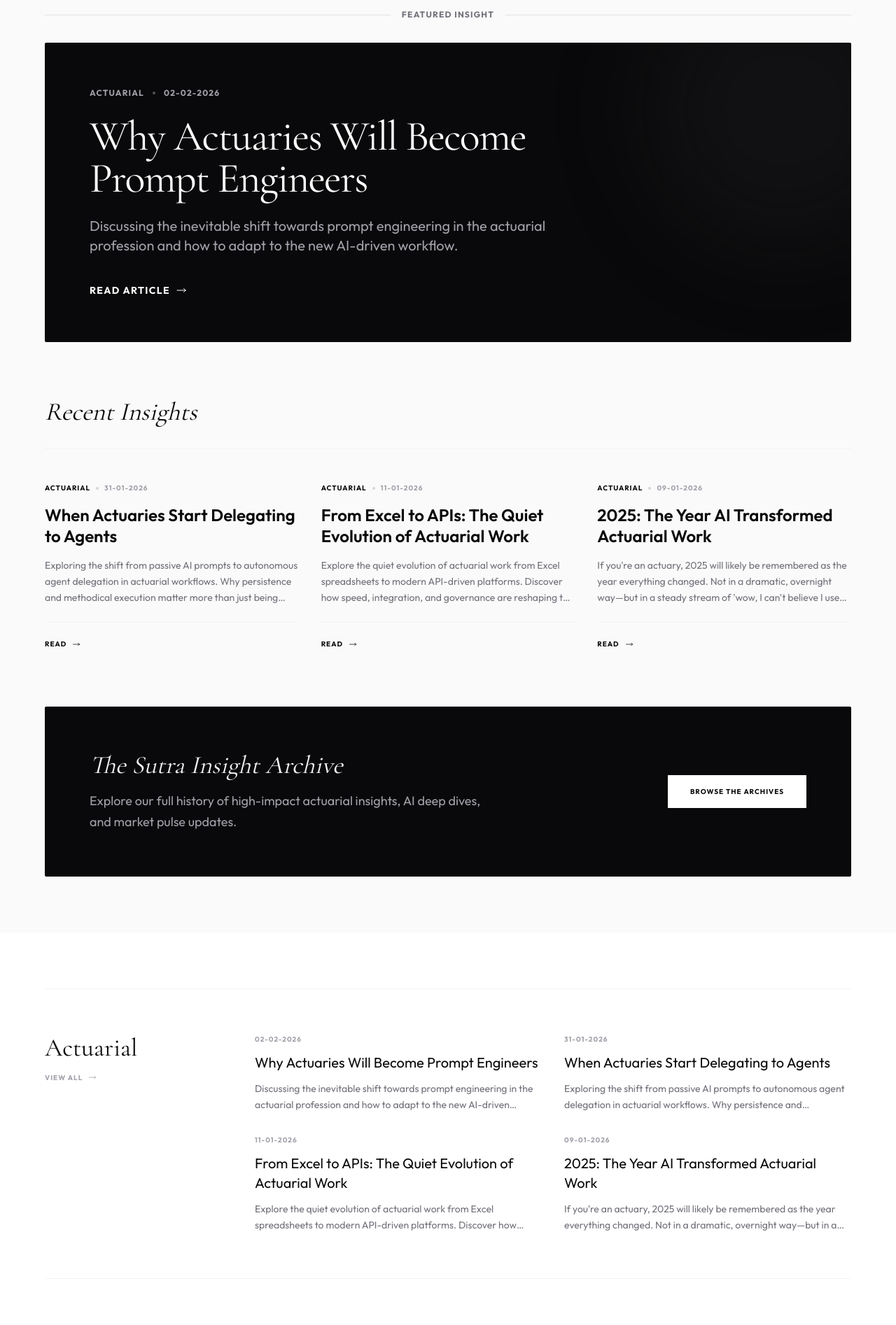
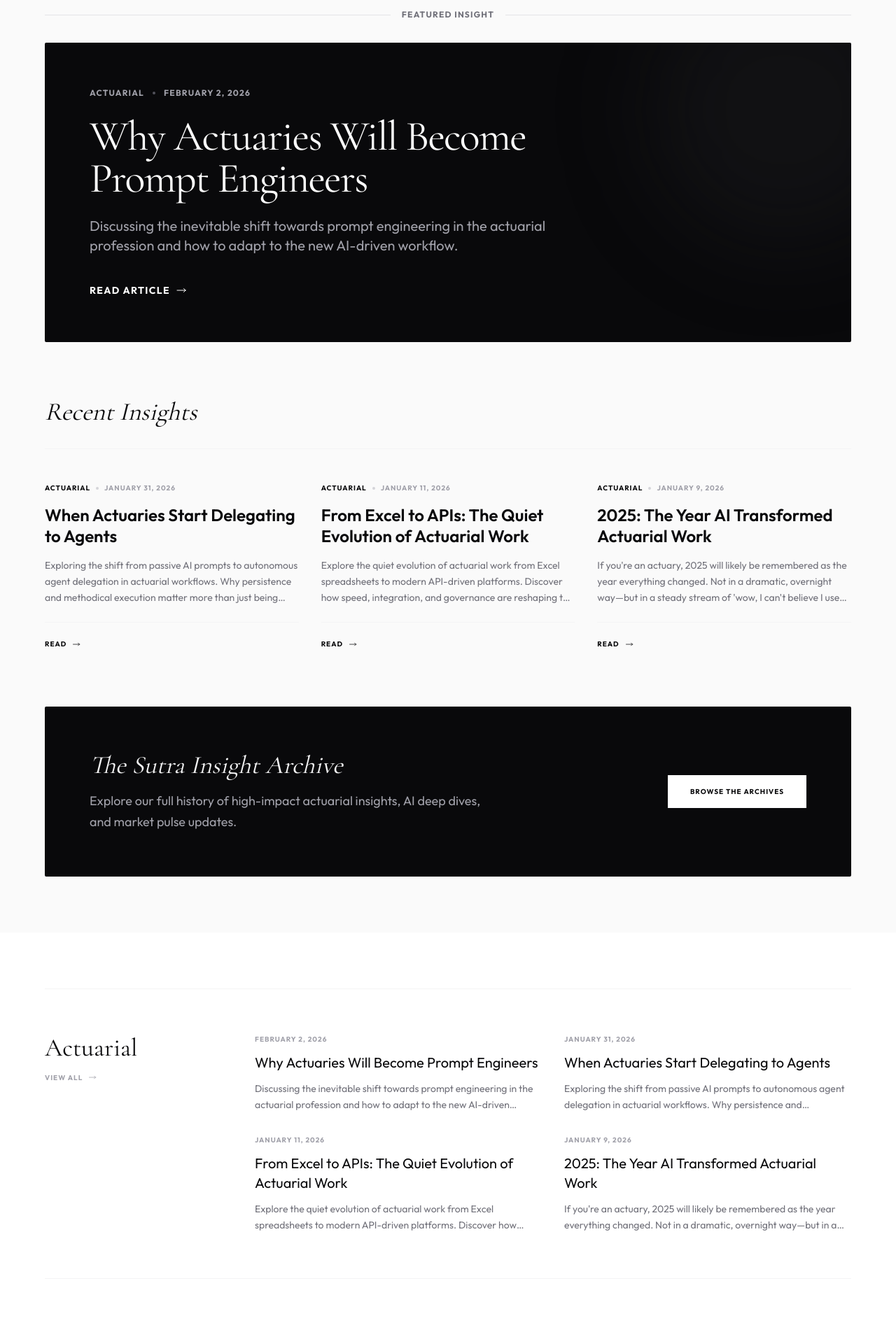
Before and after one commit to RohanYashraj/sutra-a-simple-actuarial-blog, a Next.js app: page / in a window 1280 px wide. Shown: the part 620-2514 px from the top of the page at 70% size. Built offline with nearby package versions, Linux system fonts and the light colour scheme; no server answers.

Commit message:
fixed date

```diff
--- a/app/archive/[type]/[slug]/page.tsx
+++ b/app/archive/[type]/[slug]/page.tsx
@@ -67,6 +67,10 @@ export default async function BroadcastViewPage({
           <p className="text-[10px] font-bold uppercase tracking-[0.2em]">Back to {type.replace(/-/g, ' ')} Archive</p>
         </Link>
         <header className="mb-12">
+          <h1 className="font-cormorantGaramond text-5xl md:text-6xl text-zinc-950 leading-tight mb-8">
+            {title}
+          </h1>
+          <div className="h-1 w-20 bg-zinc-900 mb-6"></div>
           <span className="text-[10px] font-bold uppercase tracking-[0.2em] text-zinc-400 mb-4 block">
             {new Date(publishedAt).toLocaleDateString('en-US', {
               weekday: 'long',
@@ -75,10 +79,6 @@ export default async function BroadcastViewPage({
               year: 'numeric'
             })}
           </span>
-          <h1 className="font-cormorantGaramond text-5xl md:text-6xl text-zinc-950 leading-tight mb-8">
-            {title}
-          </h1>
-          <div className="h-1 w-20 bg-zinc-900"></div>
         </header>
 
         <div className="prose prose-zinc prose-lg max-w-none">
--- a/components/ArticleGrid.tsx
+++ b/components/ArticleGrid.tsx
@@ -3,6 +3,7 @@
 import Link from "next/link"
 import { ArrowLongRightIcon } from "@heroicons/react/24/outline"
 import { sanitizeSlug } from "@/lib/slug"
+import { formatDate } from "@/lib/utils"
 import { useEffect, useRef } from "react"
 import gsap from "gsap"
 import { ScrollTrigger } from "gsap/ScrollTrigger"
@@ -56,7 +57,7 @@ const ArticleGrid = ({ articles, title = "Recent Insights" }: Props) => {
                <div className="flex items-center gap-2 text-[10px] font-bold uppercase tracking-widest text-zinc-400">
                  <span className="text-zinc-950">{article.category}</span>
                  <span className="w-1 h-1 rounded-full bg-zinc-300"></span>
-                 <span>{article.date}</span>
+                 <span>{formatDate(article.date)}</span>
                </div>
 
                <Link href={`/${sanitizeSlug(article.category)}/${article.id}`}>
--- a/components/CategorySection.tsx
+++ b/components/CategorySection.tsx
@@ -3,6 +3,7 @@
 import Link from "next/link"
 import { ArrowLongRightIcon } from "@heroicons/react/24/outline"
 import { sanitizeSlug } from "@/lib/slug"
+import { formatDate } from "@/lib/utils"
 import { useEffect, useRef } from "react"
 import gsap from "gsap"
 import { ScrollTrigger } from "gsap/ScrollTrigger"
@@ -60,7 +61,7 @@ const CategorySection = ({ category, articles }: Props) => {
         <div className="lg:col-span-3 grid grid-cols-1 md:grid-cols-2 gap-8">
           {articles.map((article) => (
              <article key={article.id} className="group flex flex-col gap-3">
-               <span className="text-[10px] font-bold uppercase tracking-widest text-zinc-400">{article.date}</span>
+               <span className="text-[10px] font-bold uppercase tracking-widest text-zinc-400">{formatDate(article.date)}</span>
 
                <Link href={`/${sanitizeSlug(article.category)}/${article.id}`}>
                  <h3 className="text-xl font-medium text-zinc-950 group-hover:text-zinc-600 transition-colors">
--- a/components/FeaturedArticle.tsx
+++ b/components/FeaturedArticle.tsx
@@ -3,6 +3,7 @@
 import Link from "next/link"
 import { ArrowLongRightIcon } from "@heroicons/react/24/outline"
 import { sanitizeSlug } from "@/lib/slug"
+import { formatDate } from "@/lib/utils"
 import { useEffect, useRef } from "react"
 import gsap from "gsap"
 import { ScrollTrigger } from "gsap/ScrollTrigger"
@@ -51,7 +52,7 @@ const FeaturedArticle = ({ article }: Props) => {
            <div className="flex items-center gap-3 text-xs font-bold uppercase tracking-widest text-zinc-400">
              <span>{article.category}</span>
              <span className="w-1 h-1 rounded-full bg-zinc-600"></span>
-             <span>{article.date}</span>
+             <span>{formatDate(article.date)}</span>
            </div>
 
            <h2 className="font-cormorantGaramond text-4xl md:text-6xl font-medium leading-none tracking-tight group-hover:text-zinc-300 transition-colors">
--- /dev/null
+++ b/lib/utils.ts
@@ -0,0 +1,10 @@
+export const formatDate = (dateString: string): string => {
+    const [day, month, year] = dateString.split('-')
+    const date = new Date(`${year}-${month}-${day}`)
+
+    return new Intl.DateTimeFormat('en-US', {
+        month: 'long',
+        day: 'numeric',
+        year: 'numeric'
+    }).format(date)
+}
```
